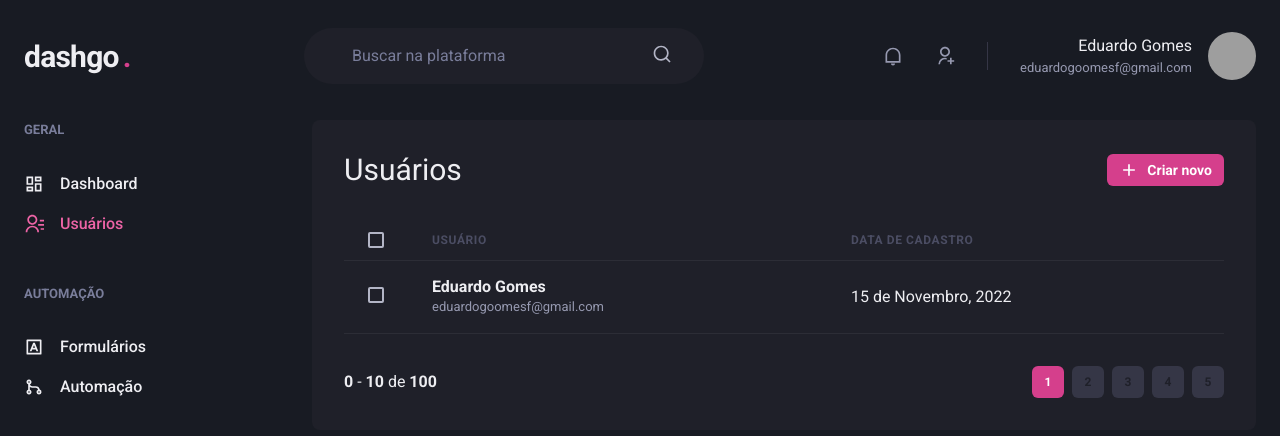
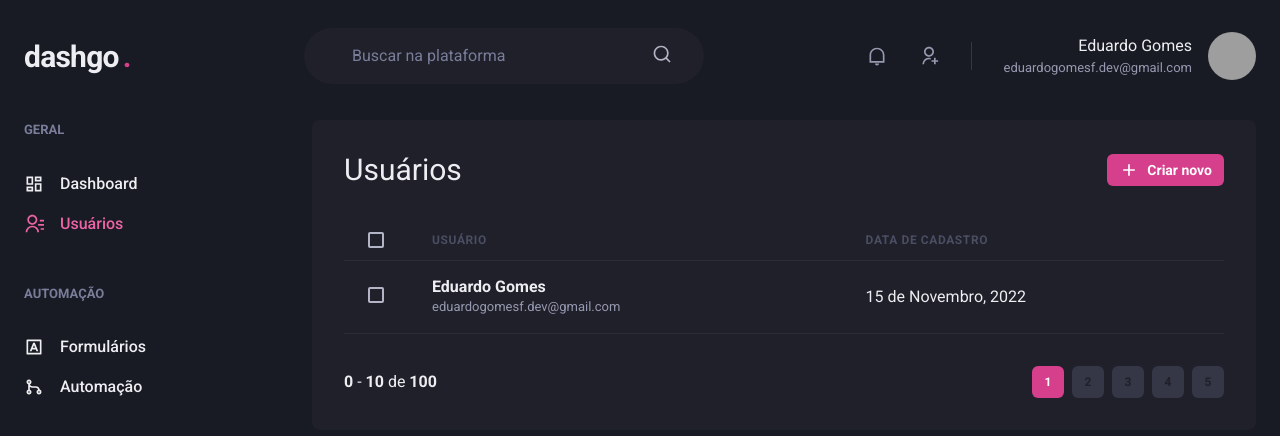
Before and after one commit to eduardogomesf/dashgo, a Next.js app: page /users in a window 1280 px wide. Shown: the top 436 px of the page. Built offline with nearby package versions, Linux system fonts and the light colour scheme; grey boxes are pictures that could not be loaded.

Commit message:
refactor: ><

```diff
--- a/src/components/Header/Profile.tsx
+++ b/src/components/Header/Profile.tsx
@@ -10,7 +10,7 @@ export function Profile ({ showProfileData = true }: ProfileProps) {
       {showProfileData && <Box mr='4' textAlign='right'>
         <Text>Eduardo Gomes</Text>
         <Text color='gray.300' fontSize='small'>
-          eduardogoomesf@gmail.com
+          eduardogomesf.dev@gmail.com
         </Text>
 
       </Box>}
--- a/src/pages/users/index.tsx
+++ b/src/pages/users/index.tsx
@@ -54,7 +54,7 @@ export default function Users () {
                 <Td>
                   <Box>
                     <Text fontWeight='bold'>Eduardo Gomes</Text>
-                    <Text fontSize='small' color='gray.300'>eduardogoomesf@gmail.com</Text>
+                    <Text fontSize='small' color='gray.300'>eduardogomesf.dev@gmail.com</Text>
                   </Box>
                 </Td>
                 {isWideVersion && <Td>15 de Novembro, 2022</Td>}
```
